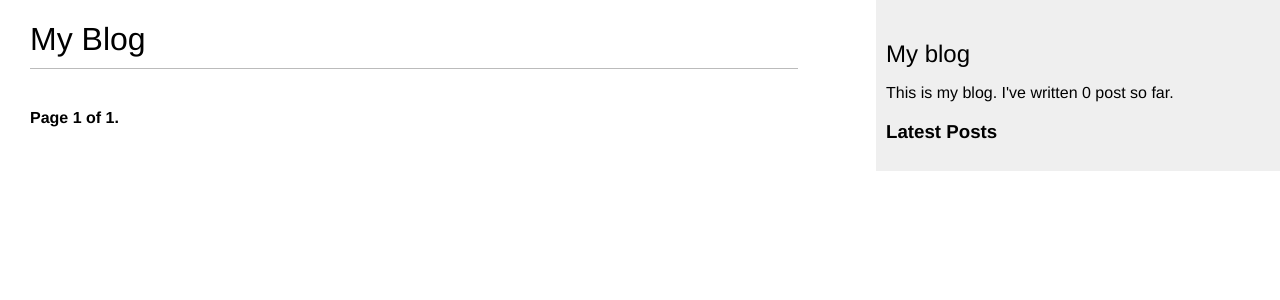
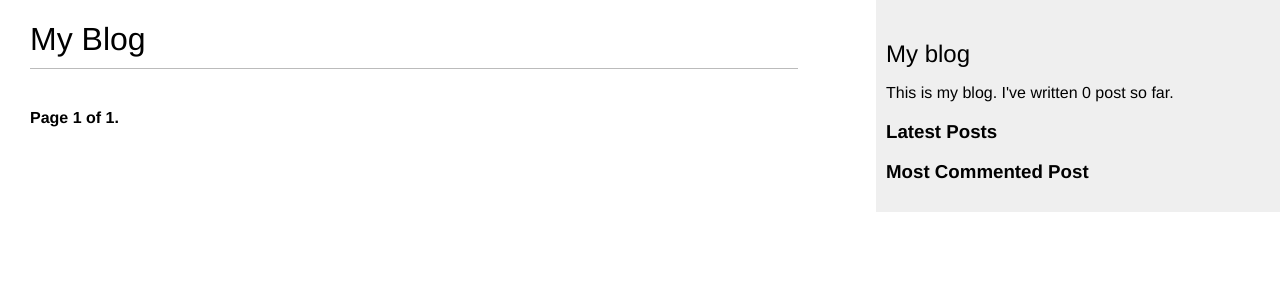
Before and after one commit to learnwithcode/Building-a-blog-Application, a Django app: page / in a window 1280 px wide. Shown: the top 300 px of the page. Run offline with Django 3.2, Linux system fonts and the light colour scheme; data that the repository does not hold is empty.

Commit message:
get_most_commented_posts tag

```diff
--- a/blog/templates/blog/base.html
+++ b/blog/templates/blog/base.html
@@ -18,6 +18,13 @@
     <p>This is my blog. I've written {% total_tags %} post so far.</p>
     <h3>Latest Posts</h3>
     {% show_latest_post %}
+    <h3>Most Commented Post</h3>
+    {% get_most_commented_posts as most_commented_posts %}
+    <ul>
+      {% for post in most_commented_posts %}
+      <li><a href="{{ post.get_absolute_url }}">{{ post.title }}</a></li>
+      {% endfor %}
+    </ul>
   </div>
 
 </body>
--- a/blog/templatetags/blog_tags.py
+++ b/blog/templatetags/blog_tags.py
@@ -1,5 +1,6 @@
 from django import template
 from ..models import Post
+from django.db.models import Count
 
 register = template.Library()
 
@@ -11,3 +12,7 @@ def total_tags():
 def show_latest_post():
     latest_posts = Post.published.order_by('-publish')[:5]
     return {'latest_posts':latest_posts}
+
+@register.simple_tag()
+def get_most_commented_posts():
+    return Post.published.annotate(total_comments=Count('comments')).order_by('-total_comments')[:5]
```
